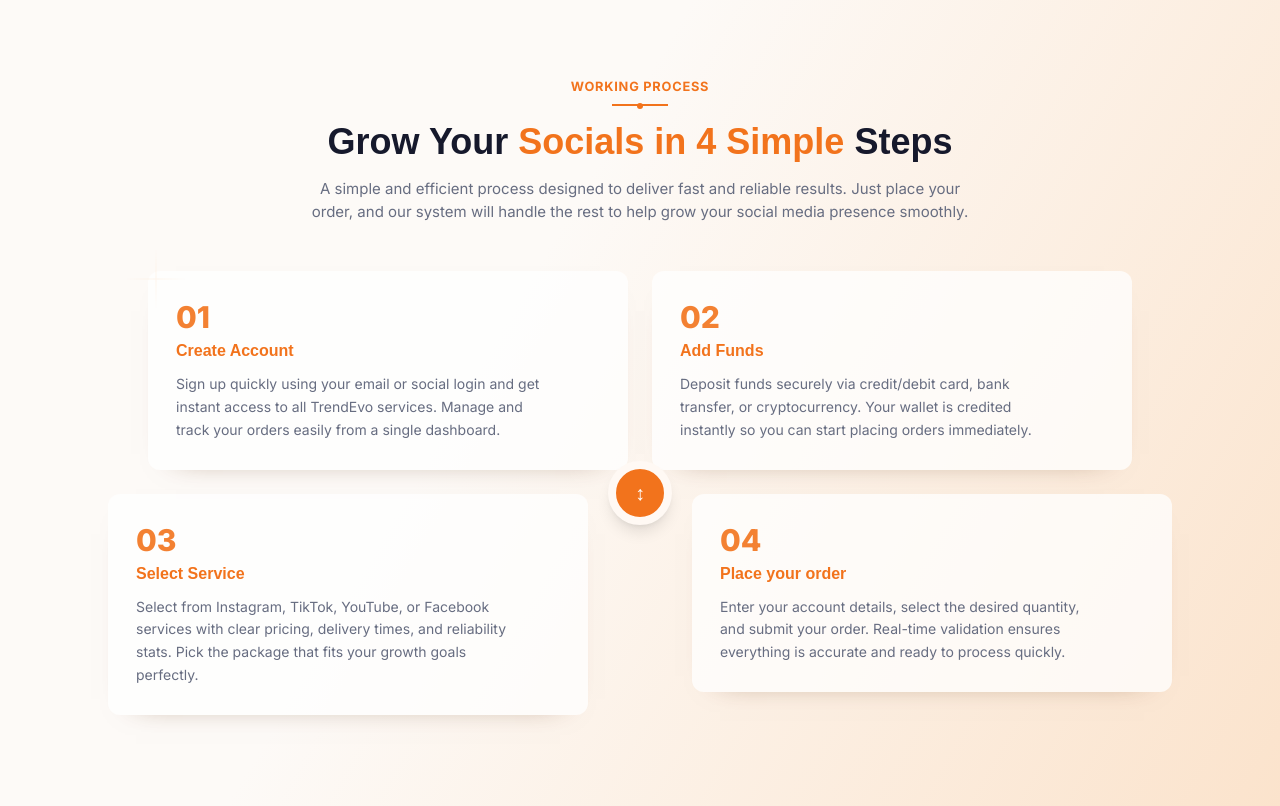
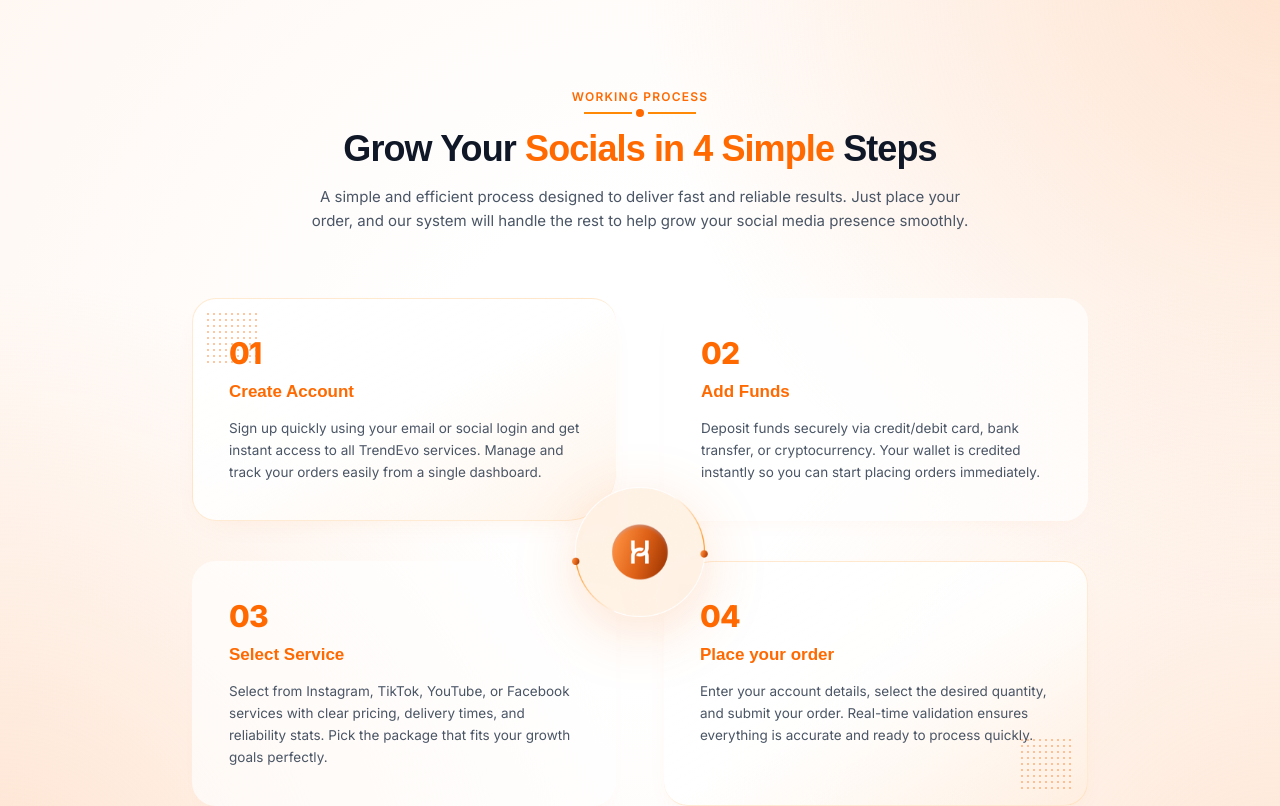
Before and after one commit to Rakibislam22/smm-panel, a Next.js app: page / in a window 1280 px wide. Shown: the part 2380-3186 px from the top of the page. Built offline with nearby package versions, Linux system fonts and the light colour scheme; a web font is replaced by a local one.

Commit message:
fix: resolve some alignment issue

```diff
--- a/src/components/Workingprocess.tsx
+++ b/src/components/Workingprocess.tsx
@@ -1,51 +1,120 @@
+"use client";
+
+import Image from "next/image";
 import Reveal from "./Reveal";
 import { processSteps } from "@/data/content";
 
 export default function WorkingProcess() {
     return (
         <section
-            className="relative py-20 lg:py-24 overflow-hidden"
+            className="relative py-20 lg:py-28 overflow-hidden"
             style={{
-                background: "linear-gradient(120deg, #fdfaf7 40%, #fbe3cc 100%)",
+                background: `
+                    radial-gradient(circle at 100% 0%, rgba(254, 215, 187, 0.6) 0%, transparent 40%),
+                    radial-gradient(circle at 0% 100%, rgba(254, 215, 187, 0.6) 0%, transparent 40%),
+                    radial-gradient(circle at 100% 100%, rgba(254, 215, 187, 0.5) 0%, transparent 40%),
+                    radial-gradient(circle at 50% 50%, #ffffff 30%, #fff7f2 100%)
+                `,
             }}
         >
-            <div className="container-px relative mx-auto max-w-[1400px]">
-                <Reveal className="mx-auto mb-12 max-w-2xl text-center">
-                    <span className="eyebrow">Working Process</span>
-                    <h2 className="mt-4 text-3xl sm:text-4xl font-extrabold text-ink-900">
-                        Grow Your <span className="text-brand-500">Socials in 4 Simple</span> Steps
+            <div className="container px-4 relative mx-auto max-w-[1400px]">
+                {/* Header Area */}
+                <Reveal className="mx-auto mb-16 max-w-3xl text-center">
+                    <div className="flex flex-col items-center justify-center mb-3">
+                        <span className="text-orange-500 font-semibold text-xs tracking-widest uppercase mb-1">
+                            WORKING PROCESS
+                        </span>
+                        <div className="flex items-center justify-center w-28">
+                            <div className="h-[1.5px] w-full bg-orange-400"></div>
+                            <div className="h-2 w-2 rounded-full bg-orange-500 mx-1 shrink-0"></div>
+                            <div className="h-[1.5px] w-full bg-orange-400"></div>
+                        </div>
+                    </div>
+
+                    <h2 className="text-3xl sm:text-4xl font-extrabold text-gray-900 tracking-tight">
+                        Grow Your <span className="text-orange-500">Socials in 4 Simple</span> Steps
                     </h2>
-                    <p className="mt-4 text-ink-500 text-[15px]">
+
+                    <p className="mt-4 text-gray-600 text-[14px] sm:text-[15px] leading-relaxed max-w-2xl mx-auto">
                         A simple and efficient process designed to deliver fast and reliable results. Just
                         place your order, and our system will handle the rest to help grow your social
                         media presence smoothly.
                     </p>
                 </Reveal>
 
-                <div className="relative mx-auto grid max-w-5xl gap-5 sm:grid-cols-2 sm:gap-x-16 sm:gap-y-6">
-                    <div className="absolute left-1/2 top-1/2 z-10 hidden h-16 w-16 -translate-x-1/2 -translate-y-1/2 items-center justify-center rounded-full border-8 border-[#fff9f4] bg-brand-500 text-xl text-white shadow-lg sm:flex">↕</div>
-                    {processSteps.map((step, i) => (
+                {/* 4 Steps Grid with Center Node */}
+                <div className="relative mx-auto grid max-w-4xl gap-6 sm:grid-cols-2 sm:gap-x-12 sm:gap-y-10 items-stretch">
+
+                    {/* Center Circle Image */}
+                    <div className="absolute left-1/2 top-1/2 z-20 hidden -translate-x-1/2 -translate-y-1/2 items-center justify-center sm:flex pointer-events-none">
+                        <div className="relative w-34 h-34 drop-shadow-[0_15px_30px_rgba(249,115,22,0.2)]">
+                            <Image
+                                src="/assets/image.png"
+                                alt="Center Circle Node"
+                                fill
+                                className="object-contain"
+                                priority
+                            />
+                        </div>
+                    </div>
+
+                    {/* Step Cards */}
+                    {processSteps.map((step, i) => {
+                        const isCard1 = i === 0;
+                        const isCard4 = i === 3;
+
+                        return (
                             <Reveal key={step.n} delay={i * 0.1}>
-                            <div className={`relative min-h-48 rounded-xl bg-white/75 p-7 shadow-[0_12px_30px_-28px_rgba(89,42,9,0.65)] ${i === 0 || i === 3 ? "sm:translate-x-5" : "sm:-translate-x-5"}`}>
-                                {i === 0 && (
+                                <div
+                                    className={`relative min-h-[220px] h-full p-8 sm:p-9 transition-all duration-300 ${isCard1
+                                        ? "rounded-[24px] rounded-br-[50px] bg-gradient-to-br from-white/95 via-white/85 to-[#ffeede]/60 border-t border-l border-b border-orange-200/50 shadow-[0_10px_30px_-15px_rgba(249,115,22,0.12)]"
+                                        : isCard4
+                                            ? "rounded-[24px] rounded-tl-[50px] bg-gradient-to-br from-white/95 via-white/85 to-[#ffeede]/60 border-t border-r border-b border-orange-200/50 shadow-[0_10px_30px_-15px_rgba(249,115,22,0.12)]"
+                                            : "rounded-[24px] bg-white/70 border border-transparent shadow-[0_10px_25px_-15px_rgba(249,115,22,0.08)]"
+                                        }`}
+                                >
+                                    {/* Dot Matrix Pattern for Card 01 (Top-Left) */}
+                                    {isCard1 && (
                                         <div
                                             aria-hidden
-                                        className="absolute -top-6 -left-6 w-16 h-16 opacity-40 hidden sm:block"
+                                            className="absolute top-3 left-3 w-14 h-14 opacity-40 pointer-events-none"
                                             style={{
-                                            backgroundImage: "url(/assets/pattern.svg)",
-                                            backgroundSize: "contain",
-                                            backgroundRepeat: "no-repeat",
+                                                backgroundImage: "radial-gradient(#f97316 1.5px, transparent 1.5px)",
+                                                backgroundSize: "6px 6px",
                                             }}
                                         />
                                     )}
-                                <div className="text-3xl font-extrabold text-brand-500/90">{step.n}</div>
-                                <h3 className="mt-1 text-base font-bold text-brand-500">{step.title}</h3>
-                                <p className="mt-2.5 max-w-sm text-sm leading-relaxed text-ink-500">
+
+                                    {/* Dot Matrix Pattern for Card 04 (Bottom-Right) */}
+                                    {isCard4 && (
+                                        <div
+                                            aria-hidden
+                                            className="absolute bottom-3 right-3 w-14 h-14 opacity-40 pointer-events-none"
+                                            style={{
+                                                backgroundImage: "radial-gradient(#f97316 1.5px, transparent 1.5px)",
+                                                backgroundSize: "6px 6px",
+                                            }}
+                                        />
+                                    )}
+
+                                    {/* Step Number */}
+                                    <div className="text-3xl font-extrabold text-orange-500 tracking-tight">
+                                        {step.n}
+                                    </div>
+
+                                    {/* Step Title */}
+                                    <h3 className="mt-2 text-[17px] font-bold text-orange-500">
+                                        {step.title}
+                                    </h3>
+
+                                    {/* Step Description */}
+                                    <p className="mt-3.5 text-[13.5px] leading-relaxed text-gray-600 font-normal">
                                         {step.desc}
                                     </p>
                                 </div>
                             </Reveal>
-                    ))}
+                        );
+                    })}
                 </div>
             </div>
         </section>
```
Lines whose indentation alone changed are shown as unchanged.
